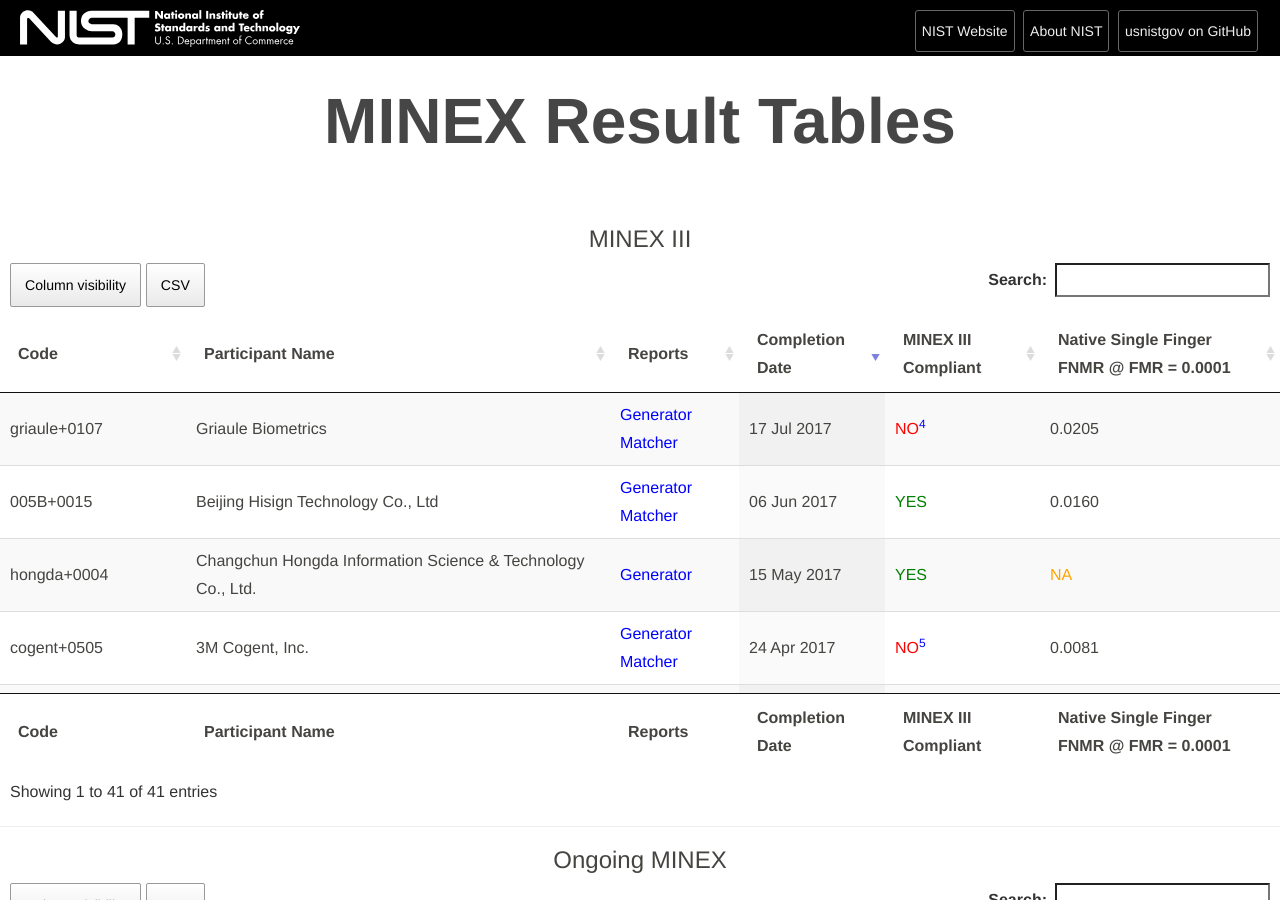
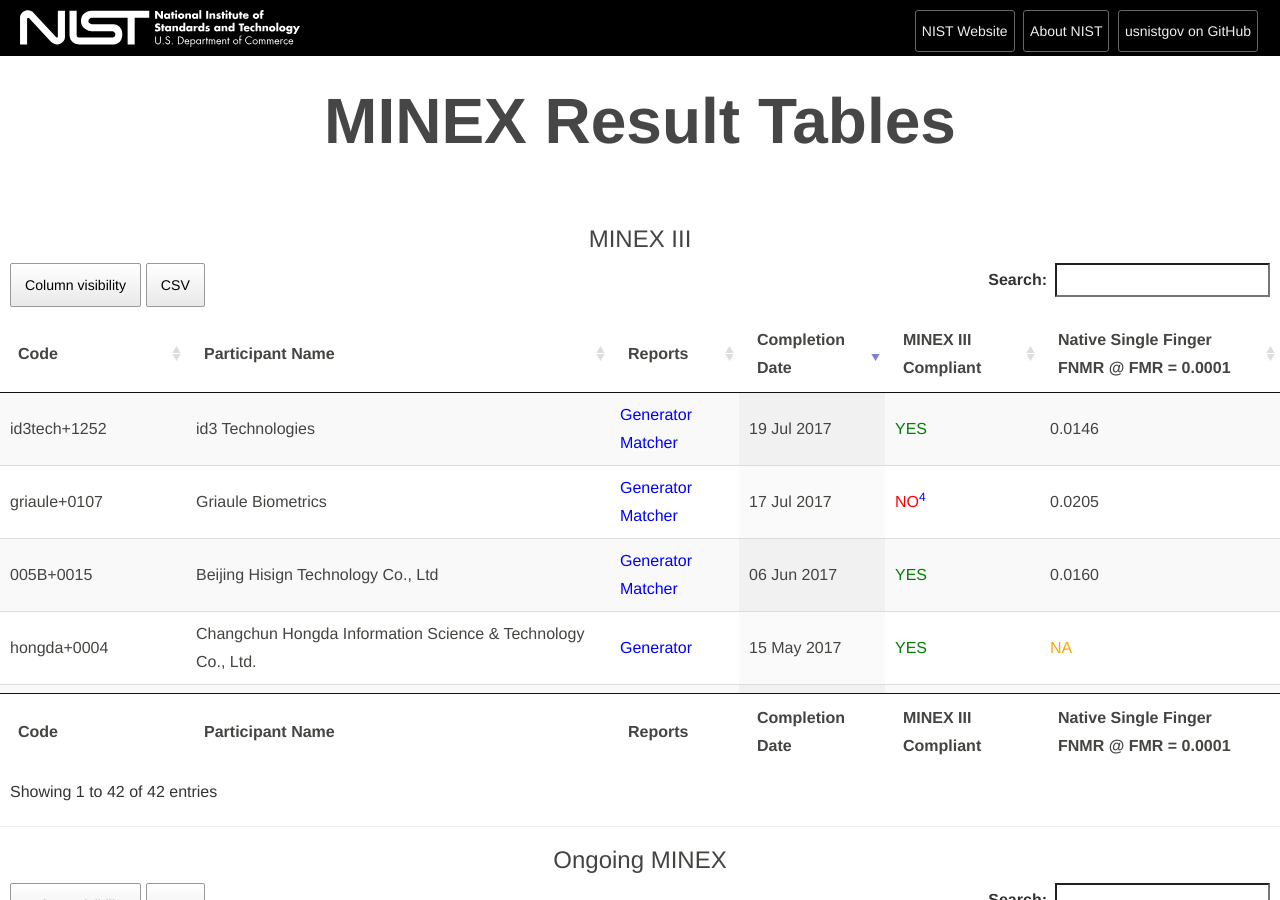
Before and after one commit to usnistgov/minex, a Jekyll site: the page built from results/tables/index.html, in a window 1280 px wide and 900 px high. Built offline with Jekyll 4.4.1, drawn with Linux system fonts in a browser that asks for light colours.

Commit message:
Added id3tech+1252

```diff
--- a/_includes/results/minexiii.html
+++ b/_includes/results/minexiii.html
@@ -524,6 +524,26 @@
 			<td>id3Finger Match-on-Card 5.2</td>
 		</tr>
 		<tr>
+			<td>id3tech+1252</td>
+			<td>id3 Technologies</td>
+			<td><a href="http://nigos.nist.gov:8080/evaluations/minexiii/reportcards/id3tech+1252_generator_report.pdf">Generator</a> <a href="http://nigos.nist.gov:8080/evaluations/minexiii/reportcards/id3tech+1252_matcher_report.pdf">Matcher</a></td>
+			<td>07/19/2017</td>
+			<td class="minex_yes">YES</td>
+			<td class="minex_yes">YES</td>
+			<td class="minex_yes">YES</td>
+			<td>0.0146</td>
+			<td>0.00050</td>
+			<td class="minex_yes">YES</td>
+			<td class="minex_yes">YES</td>
+			<td>4189</td>
+			<td>003F</td>
+			<td>1252</td>
+			<td>id3Finger Extractor 2.5</td>
+			<td>003F</td>
+			<td>2600</td>
+			<td>id3Finger Matcher 6.0</td>
+		</tr>
+		<tr>
 			<td>inesc+0003</td>
 			<td>INESC TEC &mdash; Instituto de Engenharia de Sistemas e Computadores, Tecnologia e Ci&eacute;ncia</td>
 			<td><a href="http://nigos.nist.gov:8080/evaluations/minexiii/reportcards/inesc+0003_generator_report.pdf">Generator</a> <a href="http://nigos.nist.gov:8080/evaluations/minexiii/reportcards/inesc+0003_matcher_report.pdf">Matcher</a></td>
```
